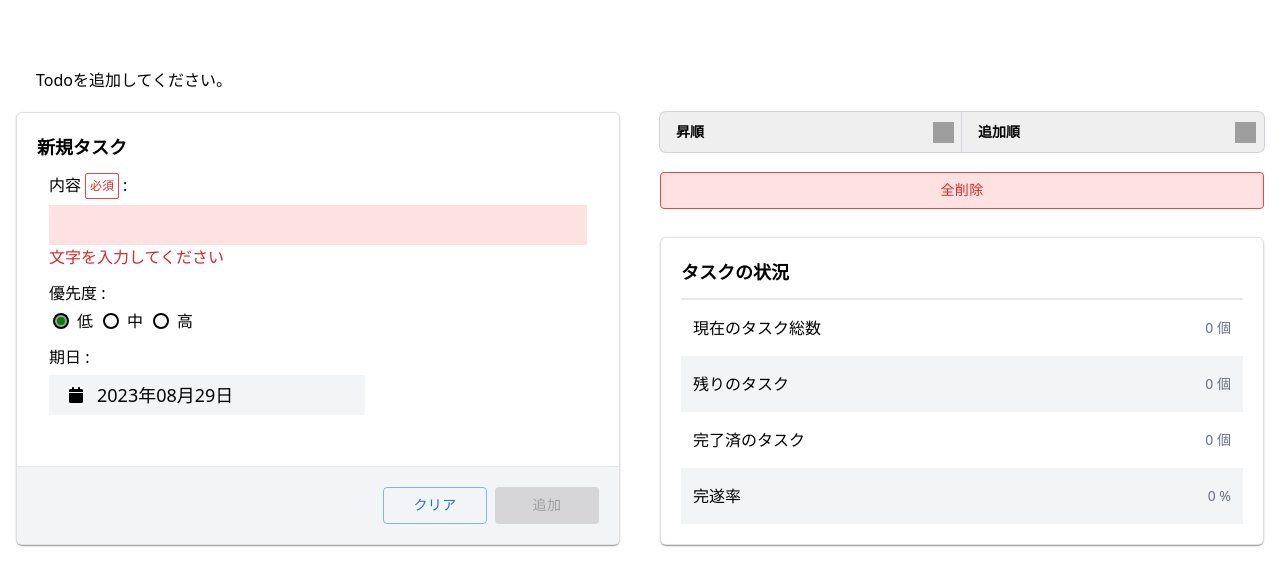
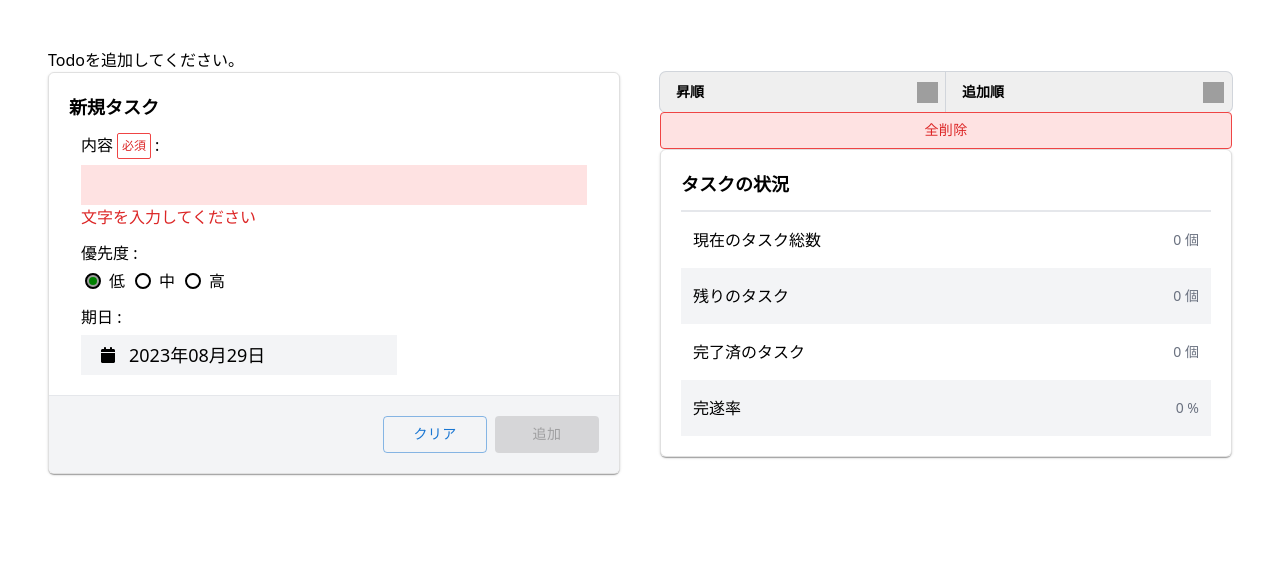
Before and after one commit to yasu-pro/ToDoList_Weather-app, a Next.js app: page / in a window 1280 px wide. Shown: the top 586 px of the page. Built offline with nearby package versions, Linux system fonts and the light colour scheme; grey boxes are pictures that could not be loaded.

Commit message:
Ref: index.jsのインポート順、tailwind修正

```diff
--- a/pages/index.js
+++ b/pages/index.js
@@ -1,36 +1,29 @@
 import React from "react";
 import { useSelector } from "react-redux";
+// Component Section
+import AddTodoForm from "../components/AddTodoForm"
+import ClearAllButton from "../components/ClearAllButton";
 import Layout from "../components/layout";
-import AddTodoForm from "../components/AddTodoForm"
+import SortButtonGroup from "../components/SortButtonGroup";
 import TodoList from "../components/TodoList";
 import TodoSummary from "../components/TodoSummary";
-import SortButtonGroup from "../components/SortButtonGroup";
-import ClearAllButton from "../components/ClearAllButton";
 
 export default function Home() {
     const allTodoData = useSelector(( store ) => store.todos.data);
 
     return (
         <Layout>
-            <div className="pt-3 pr-3 pb-3 pl-3 md:pt-12 md:pr-4 md:pb-12 md:pl-4">
-                <div className="pt-3 pr-0 pb-3 pl-0 md:pt-5 md:pr-5 md:pb-5 md:pl-5">
-                    <TodoList allTodoData={ allTodoData } />
-                </div>
+            <div className="p-3 md:p-12">
+                <TodoList allTodoData={ allTodoData } />
 
                 <div className="grid gap-5 md:grid-cols-2 md:gap-10">
 
                     <AddTodoForm />
 
                     <div className="order-1 md:order-2 pt-5 border-t border-rgba-[209,213,219] md:pt-0 md:border-t-0">
-                        <div>
-                            <SortButtonGroup />
-                            <div className="mt-5">
-                                <ClearAllButton />
-                            </div>
-                        </div>
-                        <div className="mt-0 md:mt-7">
-                            <TodoSummary allTodoData={ allTodoData }/>
-                        </div>
+                        <SortButtonGroup />
+                        <ClearAllButton />
+                        <TodoSummary allTodoData={ allTodoData }/>
                     </div>
                 </div>
             </div>
```
